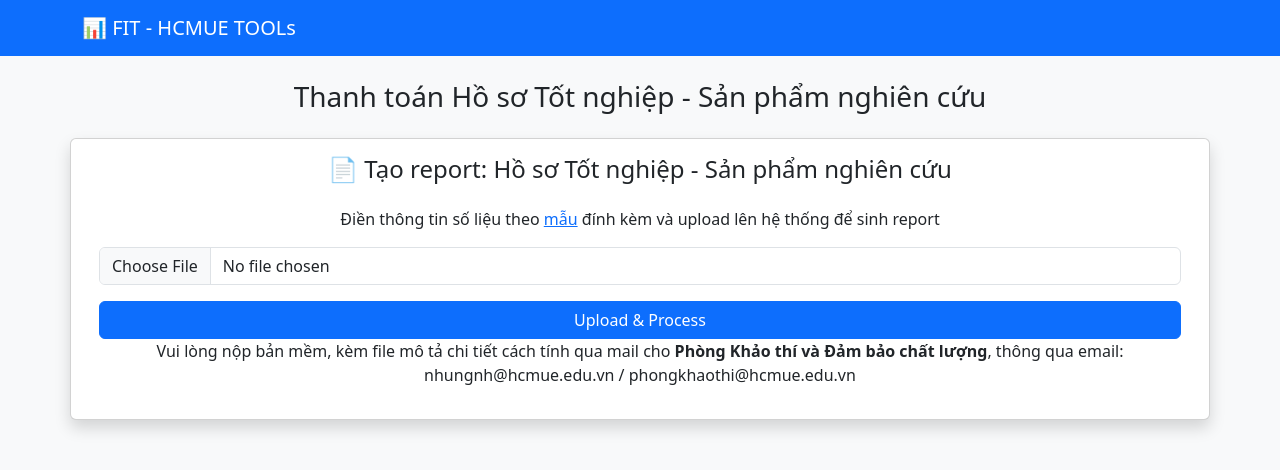
After one commit to hienlth/tools, a FastAPI app: template templates/hstn_spnc.html in a window 1280 px wide. The commit adds this page. Shown: the top 470 px of the page. Run offline with FastAPI, Linux system fonts and the light colour scheme; the template is opened without the code that fills it, so the values that code supplies are empty.

Commit message:
Thanh toan ho so tot nghiep

```diff
--- a/main.py
+++ b/main.py
@@ -38,6 +38,15 @@ def home(request: Request):
     )
 
 
+@app.get("/report/san-pham-nghien-cuu", response_class=HTMLResponse)
+def home(request: Request):
+    return templates.TemplateResponse(
+        request=request,
+        name="hstn_spnc.html",
+        context={}
+    )
+
+
 @app.post("/hoat-dong-khac")
 def upload_file(
     report_type: str = Form(default="rade_chamthi"),
--- a/services/generate_report.py
+++ b/services/generate_report.py
@@ -33,10 +33,15 @@ GIA = {
     "tieu_luan": 3000,
     "ra_de":     90000,
     "duyet_de":  30000,
-    "huong_dan_khoa_luan": 800000,
+    "huong_dan_khoa_luan": 800000, # không quá 5
     "chu_tich_khoa_luan": 150000,
     "phan_bien_khoa_luan": 200000,
     "thu_ky_khoa_luan": 120000,
+    "huong_dan_ho_so_tn": 1000000,
+    "cham_ho_so_tn": 25000,
+    "cham_tieu_luan_nckh": 100000,
+    "huong_dan_tieu_luan_nckh": 400000, # không quá 10
+    "cham_nckh_tich_luy": 100000,
 }
 
 ACT_NAME = {
@@ -49,6 +54,11 @@ ACT_NAME = {
     "chu_tich_khoa_luan": "Chủ tịch HĐ chấm khóa luận bậc ĐH",
     "phan_bien_khoa_luan": "Đọc và phản biện khóa luận bậc ĐH",
     "thu_ky_khoa_luan": "Thư ký HĐ chấm khóa luận bậc ĐH",
+    "huong_dan_ho_so_tn": "Hướng dẫn hồ sơ tốt nghiệp bậc ĐH",
+    "cham_ho_so_tn": "Chấm hồ sơ tốt nghiệp bậc ĐH",
+    "cham_tieu_luan_nckh": "Chấm tiểu luận nghiên cứu khoa học",
+    "huong_dan_tieu_luan_nckh": "Hướng dẫn tiểu luận nghiên cứu khoa học",
+    "cham_nckh_tich_luy": "Chấm sản phẩm nghiên cứu khoa học",
 }
 
 ACT_UNIT = {
@@ -58,12 +68,22 @@ ACT_UNIT = {
     "chu_tich_khoa_luan": "hội đồng",
     "phan_bien_khoa_luan": "hội đồng",
     "thu_ky_khoa_luan": "hội đồng",
+    "huong_dan_ho_so_tn": "lớp",
+    "cham_ho_so_tn": "hồ sơ",
+    "cham_tieu_luan_nckh": "công trình",
+    "huong_dan_tieu_luan_nckh": "công trình",
+    "cham_nckh_tich_luy": "sản phẩm",
 }
 
 ACT_ORDER = [
     "ra_de", "duyet_de", "tu_luan", "thuc_hanh", "tieu_luan",
     "huong_dan_khoa_luan", "chu_tich_khoa_luan",
     "phan_bien_khoa_luan", "thu_ky_khoa_luan",
+    "huong_dan_ho_so_tn",
+    "cham_ho_so_tn",
+    "cham_tieu_luan_nckh",
+    "huong_dan_tieu_luan_nckh",
+    "cham_nckh_tich_luy",
 ]
 
 # ===== MAP CHỨC DANH CHỮ KÝ =====
@@ -97,12 +117,38 @@ def load_data_khoa_luan(xlsx_path: str) -> dict:
             "ma":                   str(row[0]).zfill(4),
             "ten":                  row[1],
             "co_thue":              str(row[2]).strip().upper() == "X" if row[2] else False,
+            "huong_dan_ho_so_tn": _int(row[3]),
+            "cham_ho_so_tn":   _int(row[4]),
+            "cham_tieu_luan_nckh": _int(row[7]),
+            "huong_dan_tieu_luan_nckh": _int(row[6]),
+            "cham_nckh_tich_luy": _int(row[5])
+        })
+
+    teachers.sort(key=lambda x: x["ma"])
+    return {"teachers": teachers, "nam_hoc": nam_hoc, "hoc_ky": hoc_ky}
+
+
+def load_data_ho_so_tn_spnc(xlsx_path: str) -> dict:
+    wb = openpyxl.load_workbook(xlsx_path)
+    ws = wb.active
+
+    def _int(v): return int(v) if v else 0
+
+    nam_hoc = ws["D1"].value or "2025 - 2026"
+    hoc_ky  = str(ws["F1"].value or "2")
+
+    teachers = []
+    for row in ws.iter_rows(min_row=3, values_only=True):
+        if row[0] is None:
+            break
+        teachers.append({
+            "ma":                   str(row[0]).zfill(4),
+            "ten":                  row[1],
+            "co_thue":              str(row[2]).strip().upper() == "X" if row[2] else False,
             "huong_dan_khoa_luan":  _int(row[3]),
             "chu_tich_khoa_luan":   _int(row[4]),
             "phan_bien_khoa_luan":  _int(row[5]),
-            "thu_ky_khoa_luan":     _int(row[6]),
-            "tu_luan":   0, "thuc_hanh": 0, "tieu_luan": 0,
-            "ra_de":     0, "duyet_de":  0,
+            "thu_ky_khoa_luan":     _int(row[6])
         })
 
     teachers.sort(key=lambda x: x["ma"])
@@ -312,6 +358,8 @@ def generate_report(xlsx_path: str, template_path: str, report_type: str="rade_c
         data = load_data(xlsx_path)
     elif report_type == "khoa_luan":
         data = load_data_khoa_luan(xlsx_path)
+    elif report_type == "hstn_spnc":
+        data = load_data_ho_so_tn_spnc(xlsx_path)
     import json
     print(json.dumps(data, indent=3))
     teachers = data["teachers"]
--- /dev/null
+++ b/templates/hstn_spnc.html
@@ -0,0 +1,35 @@
+{% extends "base.html" %}
+
+{% block title %}Thanh toán Hồ sơ TN - Sản phẩm NC{% endblock %}
+
+{% block content %}
+<h3 class="text-center mb-4">Thanh toán Hồ sơ Tốt nghiệp - Sản phẩm nghiên cứu</h3>
+
+<div class="row g-4">
+
+    <div class="card shadow">
+        <div class="card-body text-center">
+            <h4 class="mb-4">📄 Tạo report: Hồ sơ Tốt nghiệp - Sản phẩm nghiên cứu</h4>
+            <p>Điền thông tin số liệu theo <a href="/static/samples/Data_HoSoTN_SanPhamNC.xlsx">mẫu</a> đính kèm và upload lên hệ thống để sinh report</p>
+            <form id="uploadForm">
+                <input type="file" name="file" class="form-control mb-3" required>
+
+                <button class="btn btn-primary w-100">Upload & Process</button>
+                <input type="hidden" name="report_type" id="report_type" value="hstn_spnc" />
+            </form>
+
+            <div id="loading" class="text-center mt-3 d-none">
+                <div class="spinner-border text-primary"></div>
+                <p>Processing...</p>
+            </div>
+
+            <div class="text-center">
+                Vui lòng nộp bản mềm, kèm file mô tả chi tiết cách tính qua mail cho <b>Phòng Khảo thí và Đảm bảo chất lượng</b>, thông qua email: <br>nhungnh@hcmue.edu.vn / phongkhaothi@hcmue.edu.vn
+            </div>
+
+            <div id="error" class="text-danger mt-3"></div>
+        </div>
+    </div>
+
+</div>
+{% endblock %}
```
Also changed, not shown: templates/index.html (+4 -4 lines), README.md, 2 other files.
